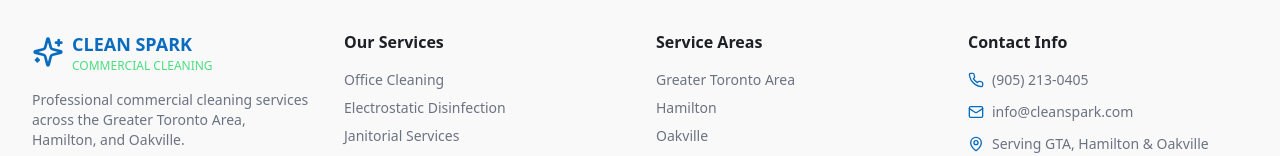
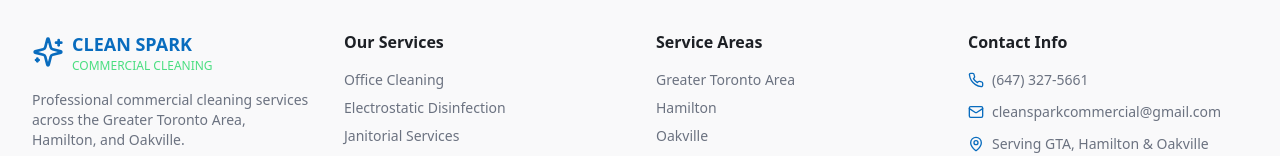
Before and after one commit to meetpatelcompany/cleanspark, a React (Vite) app: page /electrostatic-disinfection in a window 1280 px wide. Shown: the part 3650-3806 px from the top of the page. Built offline with nearby package versions, Linux system fonts and the light colour scheme.

Commit message:
Update contact information

```diff
--- a/src/components/Footer.tsx
+++ b/src/components/Footer.tsx
@@ -72,11 +72,11 @@ const Footer = () => {
             <div className="space-y-3 text-sm">
               <div className="flex items-center space-x-2">
                 <Phone className="h-4 w-4 text-brand-blue" />
-                <span className="text-muted-foreground">(905) 213-0405</span>
+                <span className="text-muted-foreground">(647) 327-5661</span>
               </div>
               <div className="flex items-center space-x-2">
                 <Mail className="h-4 w-4 text-brand-blue" />
-                <span className="text-muted-foreground">info@cleanspark.com</span>
+                <span className="text-muted-foreground">cleansparkcommercial@gmail.com</span>
               </div>
               <div className="flex items-start space-x-2">
                 <MapPin className="h-4 w-4 text-brand-blue mt-0.5" />
--- a/src/components/ServiceAreaMap.tsx
+++ b/src/components/ServiceAreaMap.tsx
@@ -63,19 +63,19 @@ const ServiceAreaMap = () => {
                 <div className="flex items-center gap-3">
                   <Phone className="h-4 w-4 text-muted-foreground" />
                   <a
-                    href="tel:(416)555-0123"
+                    href="tel:(647)327-5661"
                     className="text-brand-blue hover:underline transition-colors duration-300"
                   >
-                    (416) 555-0123
+                    (647) 327-5661
                   </a>
                 </div>
                 <div className="flex items-center gap-3">
                   <Mail className="h-4 w-4 text-muted-foreground" />
                   <a
-                    href="mailto:info@cleansparkcommercial.com"
+                    href="mailto:cleansparkcommercial@gmail.com"
                     className="text-brand-blue hover:underline transition-colors duration-300"
                   >
-                    info@cleansparkcommercial.com
+                    cleansparkcommercial@gmail.com
                   </a>
                 </div>
                 <div className="flex items-start gap-3">
--- a/src/pages/ElectrostaticDisinfectionPage.tsx
+++ b/src/pages/ElectrostaticDisinfectionPage.tsx
@@ -403,7 +403,7 @@ const ElectrostaticDisinfectionPage = () => {
               <a href="#quote">Schedule a Disinfection Service</a>
             </Button>
             <Button variant="outline" size="lg" className="bg-transparent border-white text-white hover:bg-white hover:text-brand-blue" asChild>
-              <a href="tel:(905)213-0405">Call (905) 213-0405</a>
+              <a href="tel:(647)327-5661">Call (647) 327-5661</a>
             </Button>
           </div>
         </div>
--- a/src/pages/HomePage.tsx
+++ b/src/pages/HomePage.tsx
@@ -100,9 +100,9 @@ const HomePage = () => {
                   <a href="#quote">Request a Free Quote Today</a>
                 </Button>
                 <Button variant="outline" size="lg" className="transform transition-all duration-300 hover:scale-105 active:scale-95" asChild>
-                  <a href="tel:(905)213-0405" className="flex items-center gap-2">
+                  <a href="tel:(647)327-5661" className="flex items-center gap-2">
                     <Phone className="h-4 w-4" />
-                    (905) 213-0405
+                    (647) 327-5661
                   </a>
                 </Button>
               </div>
@@ -194,7 +194,7 @@ const HomePage = () => {
               <a href="#quote">Request a Free Quote Today</a>
             </Button>
             <Button variant="outline" size="lg" className="bg-transparent border-white text-white hover:bg-white hover:text-brand-blue transform transition-all duration-300 hover:scale-105 active:scale-95" asChild>
-              <a href="tel:(905)213-0405">Call (905) 213-0405</a>
+              <a href="tel:(647)327-5661">Call (647) 327-5661</a>
             </Button>
           </div>
         </div>
--- a/src/pages/HowWeWorkPage.tsx
+++ b/src/pages/HowWeWorkPage.tsx
@@ -426,7 +426,7 @@ const HowWeWorkPage = () => {
               <a href="#quote">Request Free Quote</a>
             </Button>
             <Button variant="outline" size="lg" className="bg-transparent border-white text-white hover:bg-white hover:text-brand-blue transform transition-all duration-300 hover:scale-105" asChild>
-              <a href="tel:(905)213-0405">Call (905) 213-0405</a>
+              <a href="tel:(647)327-5661">Call (647) 327-5661</a>
             </Button>
           </div>
         </div>
--- a/src/pages/JanitorialServicesPage.tsx
+++ b/src/pages/JanitorialServicesPage.tsx
@@ -484,7 +484,7 @@ const JanitorialServicesPage = () => {
               <a href="#quote">Get a Janitorial Quote</a>
             </Button>
             <Button variant="outline" size="lg" className="bg-transparent border-white text-white hover:bg-white hover:text-brand-blue" asChild>
-              <a href="tel:(905)213-0405">Call (905) 213-0405</a>
+              <a href="tel:(647)327-5661">Call (647) 327-5661</a>
             </Button>
           </div>
         </div>
--- a/src/pages/OfficeCleaningPage.tsx
+++ b/src/pages/OfficeCleaningPage.tsx
@@ -334,7 +334,7 @@ const OfficeCleaningPage = () => {
               <a href="#quote">Book a Consultation</a>
             </Button>
             <Button variant="outline" size="lg" className="bg-transparent border-white text-white hover:bg-white hover:text-brand-blue" asChild>
-              <a href="tel:(905)213-0405">Call (905) 213-0405</a>
+              <a href="tel:(647)327-5661">Call (647) 327-5661</a>
             </Button>
           </div>
         </div>
--- a/src/pages/SupplyRestockingPage.tsx
+++ b/src/pages/SupplyRestockingPage.tsx
@@ -544,7 +544,7 @@ const SupplyRestockingPage = () => {
               <a href="#quote">Talk to Us About Restocking Solutions</a>
             </Button>
             <Button variant="outline" size="lg" className="bg-transparent border-white text-white hover:bg-white hover:text-brand-blue" asChild>
-              <a href="tel:(905)213-0405">Call (905) 213-0405</a>
+              <a href="tel:(647)327-5661">Call (647) 327-5661</a>
             </Button>
           </div>
         </div>
```
Also changed, not shown: 1 other file (tests, documents, lock files or other folders).
